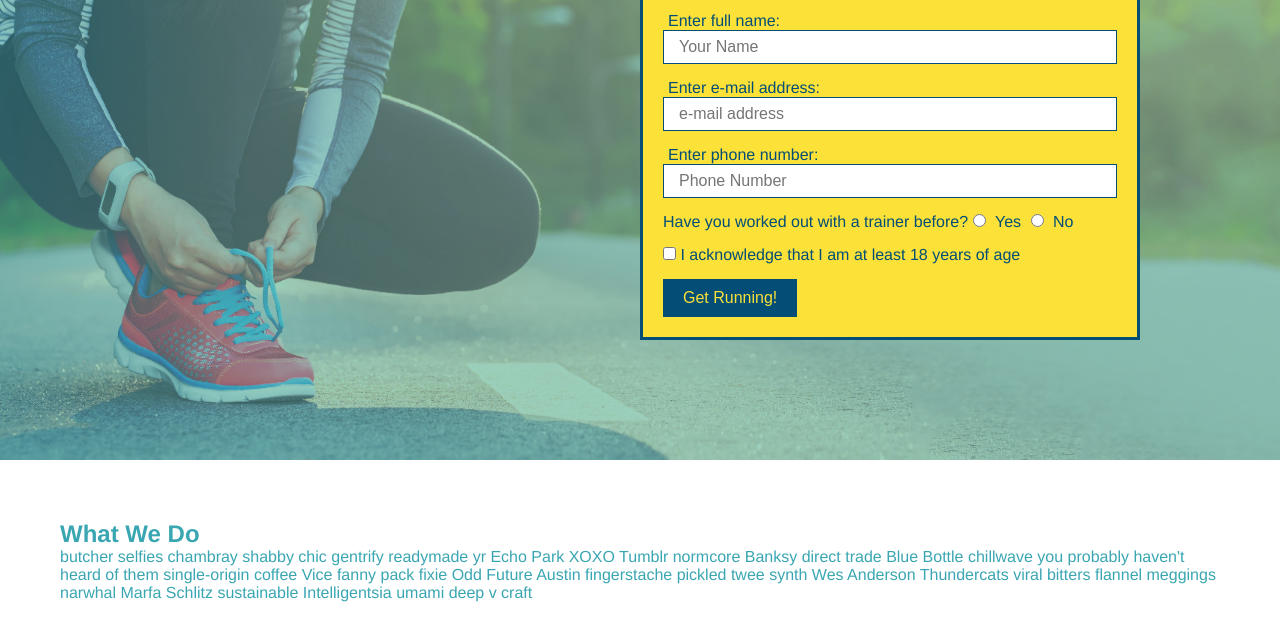
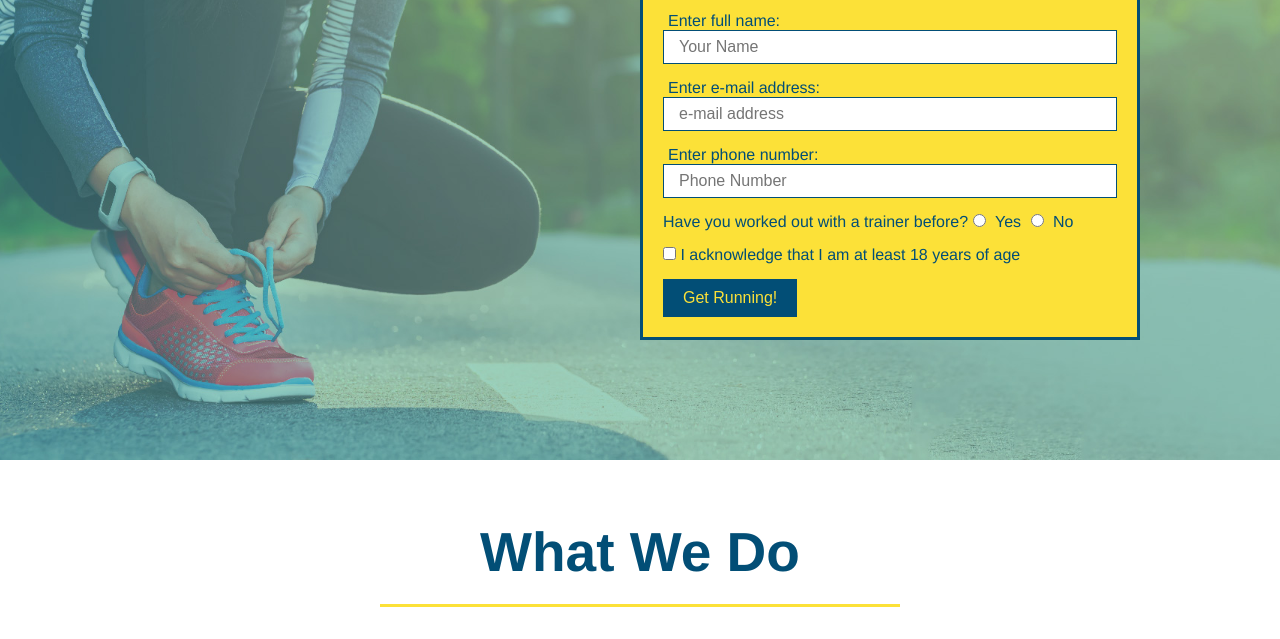
Before and after one commit to kellydhunter1/run-buddy, a plain HTML site: page index.html in a window 1280 px wide. Shown: the part 222-861 px from the top of the page. Drawn offline with Linux system fonts and the light colour scheme.

Commit message:
styled what we do section

```diff
--- a/assets/css/style.css
+++ b/assets/css/style.css
@@ -119,3 +119,25 @@ header {
     border: none;
     font-size: 16px;
   }
+
+  .intro {
+    text-align: center;
+  }
+
+  .intro h2 {
+    font-size: 55px;
+    color: #024e76;
+    margin-bottom: 35px;
+    padding: 0 100px 20px 100px;
+    border-bottom: 3px solid;
+    border-color: #fce138;
+    display:inline-block
+  }
+
+  .intro p {
+    line-height: 1.7;
+    color: #39a6b2;
+    width: 80%;
+    font-size: 20px;
+    margin: 0 auto;
+  }
--- a/index.html
+++ b/index.html
@@ -67,7 +67,7 @@
     </section>
 
         <!-- "what we do" section-->
-        <section id="what-we-do">
+        <section id="what-we-do" class="intro">
             <h2>What We Do</h2>
             <p> butcher selfies chambray shabby chic gentrify readymade yr Echo Park XOXO Tumblr normcore Banksy direct trade Blue Bottle chillwave you probably haven't heard of them single-origin coffee Vice fanny pack fixie Odd Future Austin fingerstache pickled twee synth Wes Anderson Thundercats viral bitters flannel meggings narwhal Marfa Schlitz sustainable Intelligentsia umami deep v craft
             </p>
```
